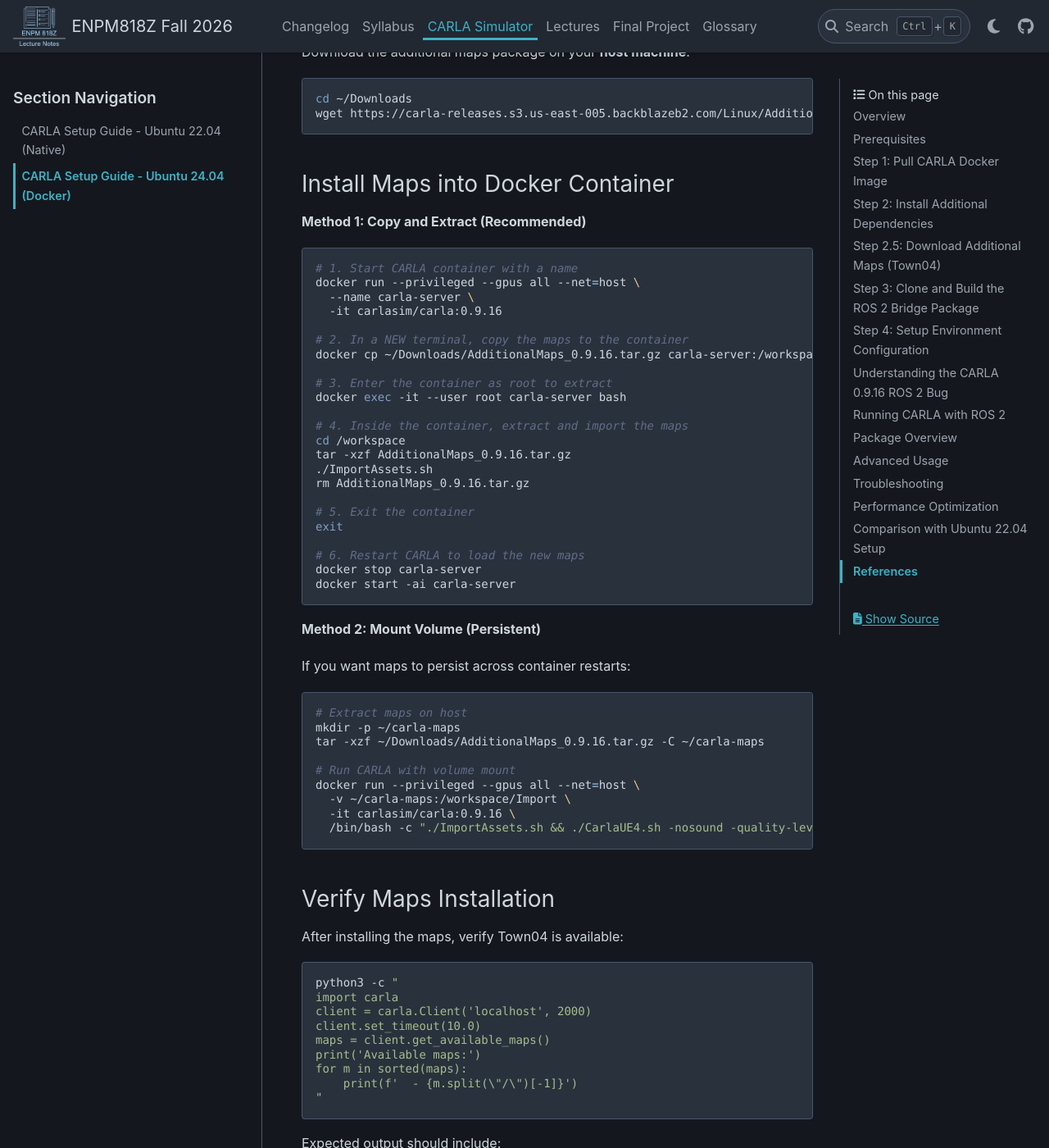
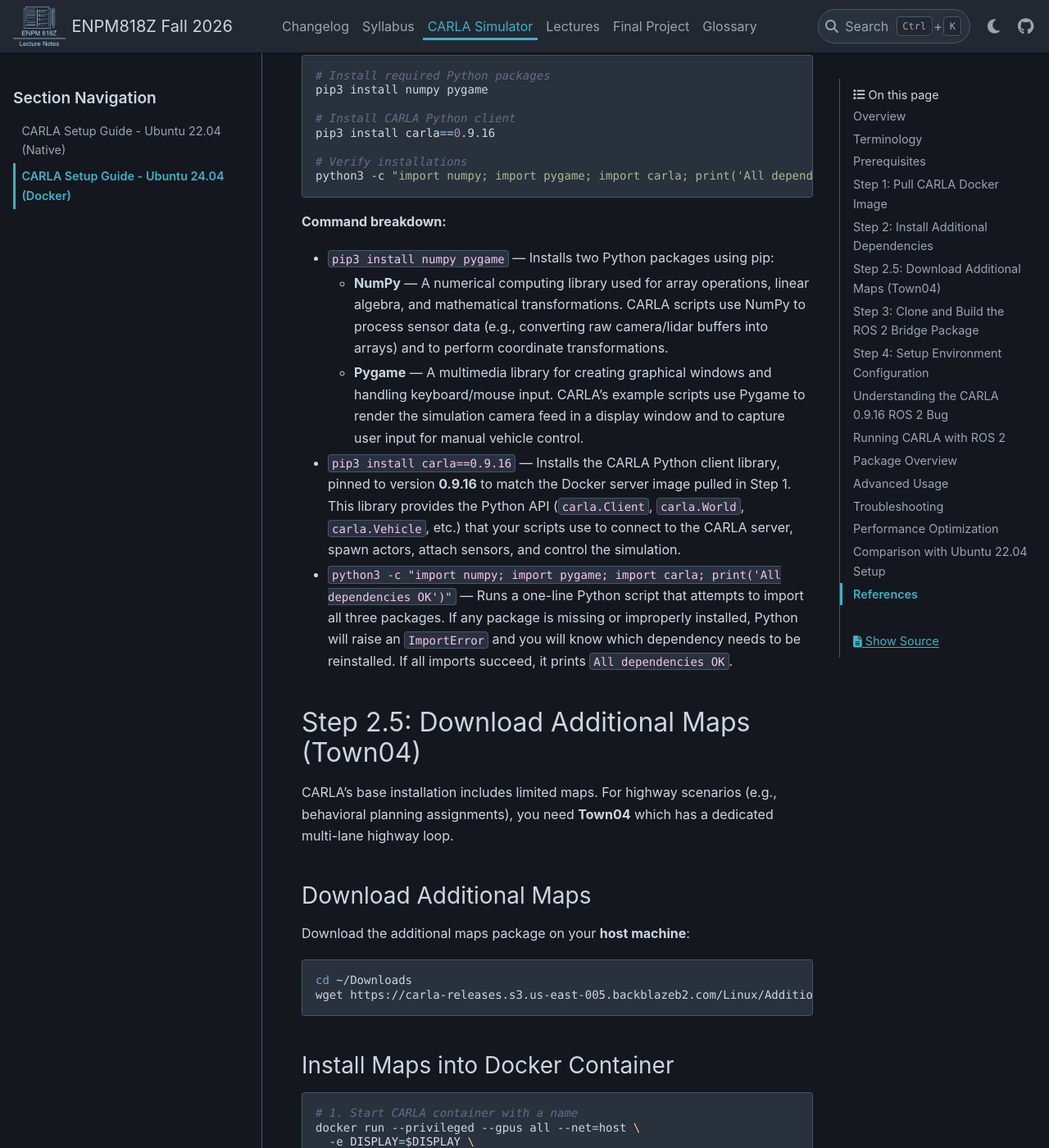
Before and after one commit to zeidk/enpm818z-fall-2026-docs, a Sphinx documentation site: the page built from docs/source/carla/ubuntu24.rst, in a window 1280 px wide and 1400 px high, scrolled down 2402 px. Shown: the whole window at 82% size. Built offline with Sphinx 7.4.7 and the PyData theme 0.15.4, drawn with Linux system fonts in a browser that asks for light colours; pages that are not in the unit, such as notebooks, are missing from menus; some of the changed text lies outside the part shown.

Commit message:
updated carla instructions

```diff
--- a/docs/source/carla/ubuntu24.rst
+++ b/docs/source/carla/ubuntu24.rst
@@ -33,6 +33,18 @@
 
 .. note::
    **Why Docker?** CARLA 0.9.16 does not have native support for Ubuntu 24.04. Running CARLA inside a Docker container is the supported workaround -- the containerized CARLA server interfaces directly with the ROS 2 environment running on the host system.
+
+---------------------------------------------------------
+Terminology
+---------------------------------------------------------
+
+.. admonition:: Key Terms
+
+   **Host**
+      The physical or virtual machine (your Ubuntu 24.04 system) on which Docker is installed. The host runs the Docker engine and provides the underlying hardware resources -- CPU, GPU, memory, and network -- to containers. In this guide, ROS 2 and the CARLA Python client run directly on the host.
+
+   **Container**
+      A lightweight, isolated runtime environment created from a Docker image. A container packages an application and all its dependencies so it runs consistently regardless of the host OS. In this guide, the CARLA server runs inside a container while communicating with the host over the network.
 
 ---------------------------------------------------------
 Prerequisites
@@ -105,6 +117,17 @@
    # Verify installations
    python3 -c "import numpy; import pygame; import carla; print('All dependencies OK')"
 
+**Command breakdown:**
+
+- ``pip3 install numpy pygame`` — Installs two Python packages using pip:
+
+  - **NumPy** — A numerical computing library used for array operations, linear algebra, and mathematical transformations. CARLA scripts use NumPy to process sensor data (e.g., converting raw camera/lidar buffers into arrays) and to perform coordinate transformations.
+  - **Pygame** — A multimedia library for creating graphical windows and handling keyboard/mouse input. CARLA's example scripts use Pygame to render the simulation camera feed in a display window and to capture user input for manual vehicle control.
+
+- ``pip3 install carla==0.9.16`` — Installs the CARLA Python client library, pinned to version **0.9.16** to match the Docker server image pulled in Step 1. This library provides the Python API (``carla.Client``, ``carla.World``, ``carla.Vehicle``, etc.) that your scripts use to connect to the CARLA server, spawn actors, attach sensors, and control the simulation.
+
+- ``python3 -c "import numpy; import pygame; import carla; print('All dependencies OK')"`` — Runs a one-line Python script that attempts to import all three packages. If any package is missing or improperly installed, Python will raise an ``ImportError`` and you will know which dependency needs to be reinstalled. If all imports succeed, it prints ``All dependencies OK``.
+
 ---------------------------------------------------------
 Step 2.5: Download Additional Maps (Town04)
 ---------------------------------------------------------
@@ -124,16 +147,20 @@
 Install Maps into Docker Container
 ~~~~~~~~~~~~~~~~~~~~~~~~~~~~~~~~~~
 
-**Method 1: Copy and Extract (Recommended)**
-
 .. code-block:: bash
 
    # 1. Start CARLA container with a name
    docker run --privileged --gpus all --net=host \
+     -e DISPLAY=$DISPLAY \
+     -e XDG_RUNTIME_DIR=/tmp/runtime-carla \
+     -v /tmp/.X11-unix:/tmp/.X11-unix:rw \
      --name carla-server \
      -it carlasim/carla:0.9.16
 
-   # 2. In a NEW terminal, copy the maps to the container
+   # 1b. In a NEW terminal, verify the container is running
+   docker ps --filter "name=carla-server"
+
+   # 2. In the same NEW terminal, copy the maps to the container
    docker cp ~/Downloads/AdditionalMaps_0.9.16.tar.gz carla-server:/workspace/
 
    # 3. Enter the container as root to extract
@@ -152,26 +179,41 @@
    docker stop carla-server
    docker start -ai carla-server
 
-**Method 2: Mount Volume (Persistent)**
+.. note::
 
-If you want maps to persist across container restarts:
+   ``./ImportAssets.sh`` produces **no output on success**. It silently moves files from
+   ``/workspace/Import/`` into ``CarlaUE4/Content/``. You can verify the maps were installed by
+   checking that the ``Import/`` directory is now empty and that the map files exist:
 
-.. code-block:: bash
+   .. code-block:: bash
 
-   # Extract maps on host
-   mkdir -p ~/carla-maps
-   tar -xzf ~/Downloads/AdditionalMaps_0.9.16.tar.gz -C ~/carla-maps
+      ls Import/                              # Should be empty
+      ls CarlaUE4/Content/Carla/Maps/ | grep Town04  # Should show Town04 files
 
-   # Run CARLA with volume mount
-   docker run --privileged --gpus all --net=host \
-     -v ~/carla-maps:/workspace/Import \
-     -it carlasim/carla:0.9.16 \
-     /bin/bash -c "./ImportAssets.sh && ./CarlaUE4.sh -nosound -quality-level=Low -vulkan"
+
+
 
 Verify Maps Installation
 ~~~~~~~~~~~~~~~~~~~~~~~~
 
-After installing the maps, verify Town04 is available:
+After installing the maps, make sure the CARLA server is running before verifying. In one terminal,
+start (or restart) the container so it loads the newly imported maps:
+
+.. code-block:: bash
+
+   # Remove the old container if it still exists
+   docker rm carla-server 2>/dev/null
+
+   # Start CARLA
+   docker run --privileged --gpus all --net=host \
+     -e DISPLAY=$DISPLAY \
+     -e XDG_RUNTIME_DIR=/tmp/runtime-carla \
+     -v /tmp/.X11-unix:/tmp/.X11-unix:rw \
+     --name carla-server \
+     -it carlasim/carla:0.9.16
+
+Wait 30-60 seconds for CARLA to fully initialize. Then, in a **second terminal**, run the
+following Python script to query the available maps:
 
 .. code-block:: bash
 
@@ -327,6 +369,7 @@
            --ipc=host \
            -v /dev/shm:/dev/shm \
            -e DISPLAY=$DISPLAY \
+           -e XDG_RUNTIME_DIR=/tmp/runtime-carla \
            -e NVIDIA_VISIBLE_DEVICES=all \
            -e NVIDIA_DRIVER_CAPABILITIES=all \
            -v /tmp/.X11-unix:/tmp/.X11-unix:rw \
@@ -682,6 +725,44 @@
 
       xhost +local:root
 
+XDG_RUNTIME_DIR Errors on Startup
+~~~~~~~~~~~~~~~~~~~~~~~~~~~~~~~~~~
+
+**Symptom:** CARLA container starts but prints repeated errors:
+
+.. code-block:: text
+
+   error: XDG_RUNTIME_DIR not set in the environment.
+
+**Explanation:** ``XDG_RUNTIME_DIR`` is a Linux environment variable that points to a per-user
+directory (typically ``/run/user/<UID>``) used by display servers and Wayland/X11 compositors to
+store runtime sockets. When Docker runs the CARLA process inside the container, this variable is
+not set by default, so libraries that look for it (e.g., Vulkan, SDL, PulseAudio) emit these warnings.
+
+**These errors are usually harmless** — CARLA will still run and render correctly as long as GPU
+access and X11 forwarding are configured properly. However, if you want to suppress them or if
+CARLA fails to render, try the following:
+
+1. Set the variable explicitly when launching the container:
+
+   .. code-block:: bash
+
+      docker run --privileged --gpus all --net=host \
+        -e XDG_RUNTIME_DIR=/tmp/runtime-carla \
+        -e DISPLAY=$DISPLAY \
+        -v /tmp/.X11-unix:/tmp/.X11-unix:rw \
+        --name carla-server \
+        -it carlasim/carla:0.9.16
+
+2. Ensure X11 forwarding is allowed on the host before starting the container:
+
+   .. code-block:: bash
+
+      xhost +local:root
+
+3. If you are on a **Wayland** session (default on Ubuntu 24.04), you may also need to set
+   ``WAYLAND_DISPLAY`` or switch to an X11 session at the login screen.
+
 Cannot Connect to CARLA
 ~~~~~~~~~~~~~~~~~~~~~~~~
 
@@ -696,13 +777,47 @@
    .. code-block:: bash
 
       docker ps
+
+   You should see output similar to:
+
+   .. code-block:: text
+
+      CONTAINER ID   IMAGE                      STATUS          NAMES
+      a1b2c3d4e5f6   carlasim/carla:0.9.16      Up 2 minutes    carla-server
+
+   - If the ``STATUS`` column says ``Up``, the container is running.
+   - If the container is not listed, it may have exited. Run ``docker ps -a`` to see all containers
+     (including stopped ones). The ``STATUS`` column will show the exit code
+     (e.g., ``Exited (1) 30 seconds ago``), which can help diagnose why it stopped.
+   - To restart a stopped container: ``docker start -ai carla-server``
+
+3. Verify CARLA is listening on its default port (2000):
+
+   .. code-block:: bash
+
       netstat -tuln | grep 2000
 
-3. Verify port is accessible:
+   Expected output:
+
+   .. code-block:: text
+
+      tcp   0   0   0.0.0.0:2000   0.0.0.0:*   LISTEN
+
+   If there is no output, CARLA has not finished starting yet or crashed during initialization.
+   Check the container logs for errors:
+
+   .. code-block:: bash
+
+      docker logs carla-server
+
+4. Verify the CARLA Python client can connect:
 
    .. code-block:: bash
 
       python3 -c "import carla; c = carla.Client('localhost', 2000); c.set_timeout(2.0); print(c.get_server_version())"
+
+   This should print the server version (e.g., ``0.9.16``). If it raises a timeout error, CARLA
+   is either still loading or the ``--net=host`` flag was not used when starting the container.
 
 No Topics Visible
 ~~~~~~~~~~~~~~~~~
```
